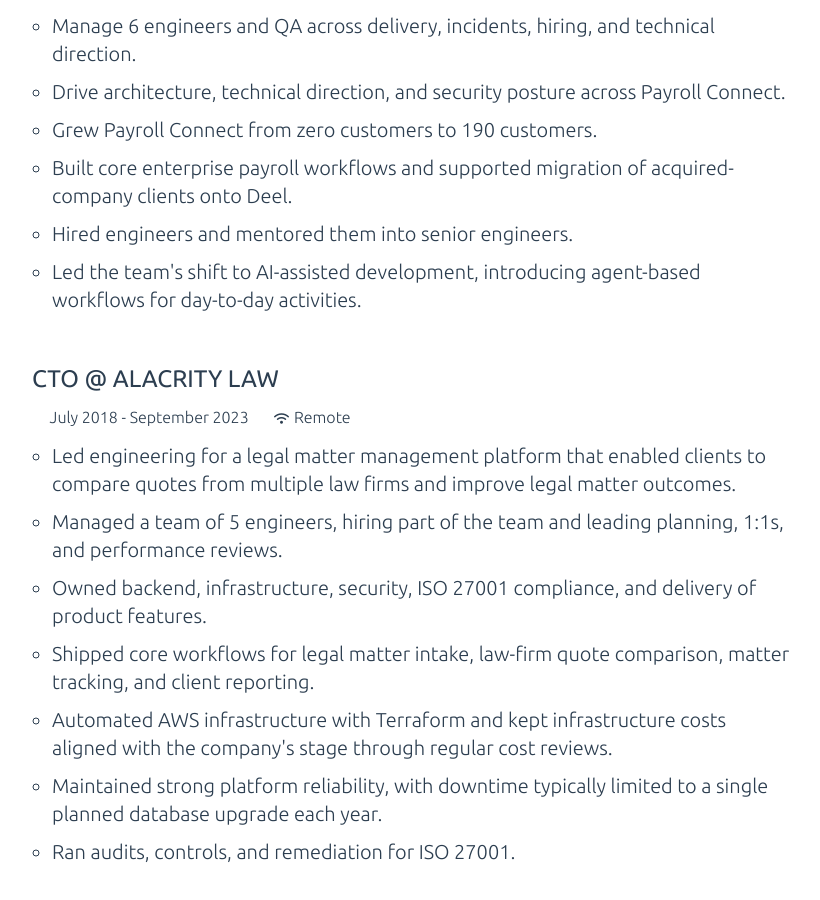
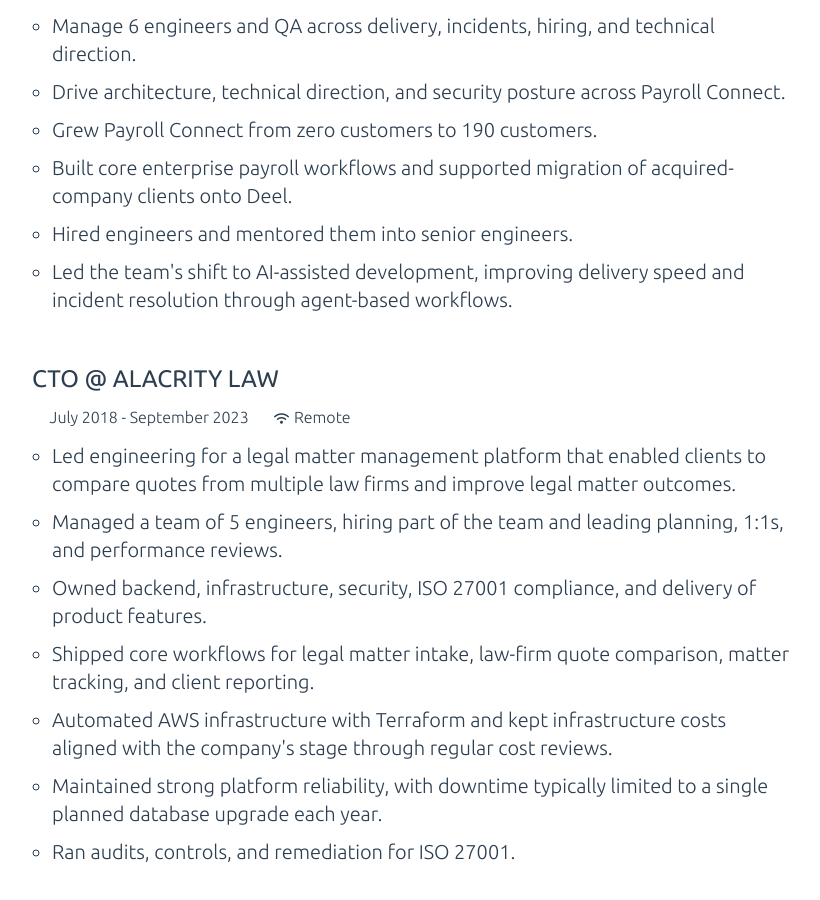
Before and after one commit to msvab/msvab.github.io, a Jekyll site: the page built from resume.html, in a window 1280 px wide and 900 px high, scrolled down 686 px. Shown: the whole window, without its empty margins (228-1048 px from the left). Built offline with Jekyll 4.4.1, drawn with Linux system fonts in a browser that asks for light colours.

Commit message:
Clarify AI impact in resume

```diff
--- a/resume.html
+++ b/resume.html
@@ -38,7 +38,7 @@
       <li>Grew Payroll Connect from zero customers to 190 customers.</li>
       <li>Built core enterprise payroll workflows and supported migration of acquired-company clients onto Deel.</li>
       <li>Hired engineers and mentored them into senior engineers.</li>
-      <li>Led the team's shift to AI-assisted development, introducing agent-based workflows for day-to-day activities.</li>
+      <li>Led the team's shift to AI-assisted development, improving delivery speed and incident resolution through agent-based workflows.</li>
     </ul>
   </div>
 
```
